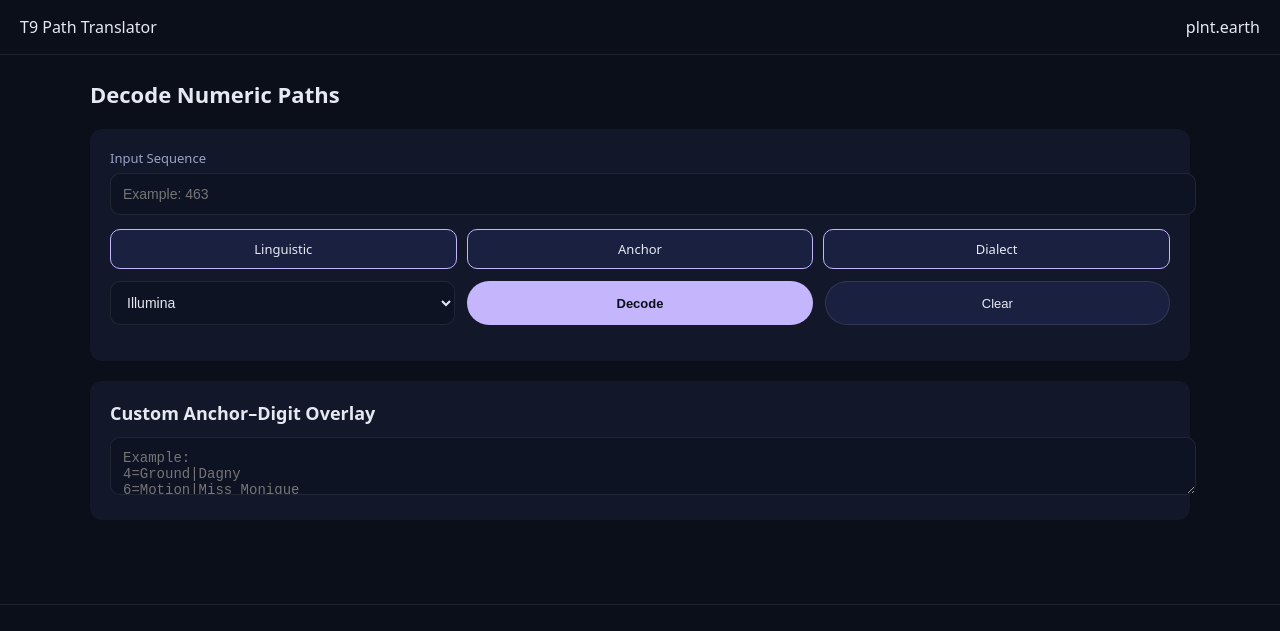
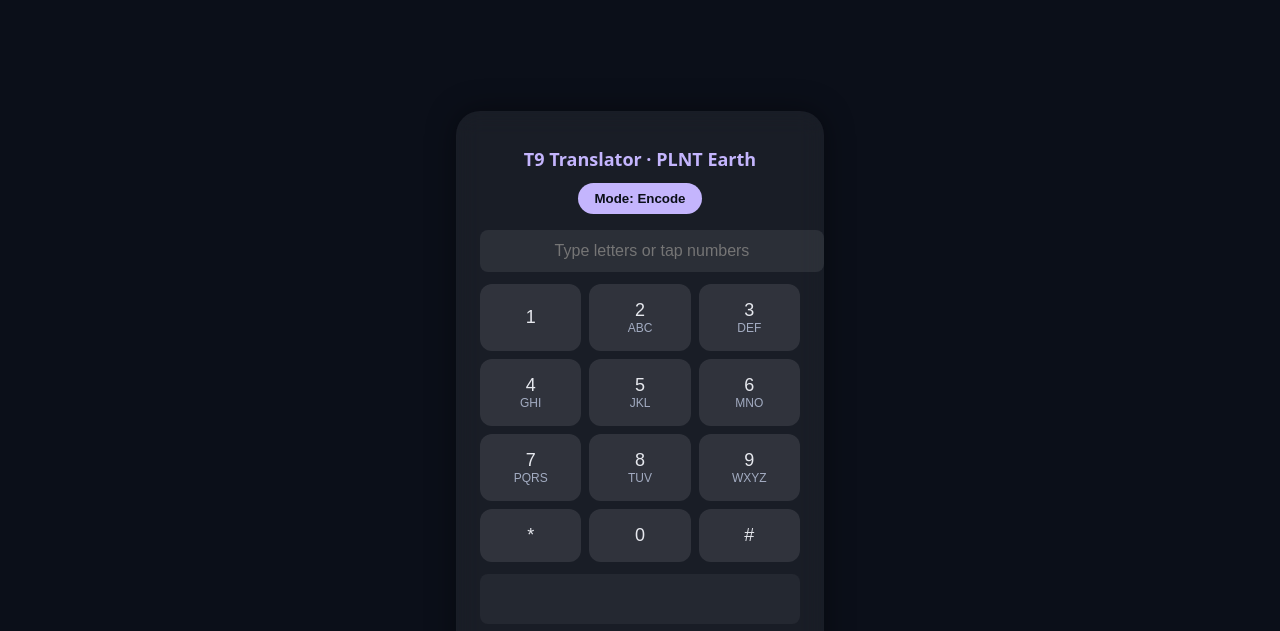
Before and after one commit to tcarrw/t9, a plain HTML site: page index.html in a window 1280 px wide. Shown: the top 631 px of the page. Drawn offline with Linux system fonts and the light colour scheme.

Commit message:
Refactor HTML structure and styles for T9 Translator
Updated the title and adjusted various styles for better layout and appearance. Added new elements for functionality and improved button interactions.

```diff
--- a/index.html
+++ b/index.html
@@ -3,306 +3,216 @@
 <head>
 <meta charset="utf-8">
 <meta name="viewport" content="width=device-width,initial-scale=1">
-<title>T9 Path Translator · PLNT Earth</title>
-<meta name="description" content="Decode numeric sequences into linguistic, anchor, and path-based flows.">
+<title>T9 Translator · PLNT Earth</title>
 <meta name="theme-color" content="#0b0f19">
-
 <style>
 :root{
   --bg:#0b0f19;
-  --panel:#121829;
-  --ink:#e7e9f2;
-  --muted:#9aa3c7;
+  --ink:#e6e8ee;
+  --muted:#a3acc2;
+  --card:rgba(255,255,255,0.06);
   --accent:#c4b5fd;
-  --chip:#1a2040;
-  --fire:#ef4444;
-  --knife:#f59e0b;
-  --key:#22d3ee;
-  --map:#a78bfa;
 }
-
 html,body{
   margin:0;
+  padding:0;
   background:var(--bg);
   color:var(--ink);
-  font-family:system-ui,-apple-system,BlinkMacSystemFont,"Segoe UI",Roboto,sans-serif;
+  font-family:system-ui,sans-serif;
+  height:100%;
+  display:flex;
+  align-items:center;
+  justify-content:center;
 }
-
-header{
-  padding:16px 20px;
-  border-bottom:1px solid rgba(255,255,255,0.08);
-  display:flex;
-  justify-content:space-between;
-  align-items:center;
+#app{
+  background:var(--card);
+  backdrop-filter:blur(12px);
+  border-radius:24px;
+  padding:24px;
+  width:320px;
+  max-width:90%;
+  text-align:center;
+  box-shadow:0 0 30px rgba(0,0,0,0.4);
 }
-
-main{
-  max-width:1100px;
-  margin:0 auto;
-  padding:24px;
+h1{
+  font-size:18px;
+  margin-bottom:12px;
+  color:var(--accent);
 }
-
-h1{
-  font-size:22px;
-  margin:0 0 12px;
+#modeToggle{
+  background:var(--accent);
+  color:var(--bg);
+  border:none;
+  border-radius:20px;
+  padding:8px 16px;
+  font-weight:600;
+  cursor:pointer;
+  margin-bottom:16px;
 }
-
-.panel{
-  background:var(--panel);
-  border-radius:12px;
-  padding:20px;
-  margin-top:20px;
-}
-
-textarea,input,select{
+#display{
   width:100%;
-  background:#0e1324;
-  border:1px solid rgba(255,255,255,0.08);
-  border-radius:10px;
+  background:rgba(255,255,255,0.08);
+  border:none;
+  border-radius:8px;
   padding:12px;
   color:var(--ink);
-  font-size:14px;
+  font-size:16px;
+  text-align:center;
+  margin-bottom:12px;
 }
-
-textarea:focus,input:focus,select:focus{
-  outline:none;
-  border-color:var(--accent);
-}
-
-label{
-  display:block;
-  font-size:13px;
-  color:var(--muted);
-  margin-bottom:6px;
-}
-
-.controls{
-  display:grid;
-  grid-template-columns:repeat(auto-fit,minmax(200px,1fr));
-  gap:12px;
-  margin-top:12px;
-}
-
-button{
-  background:var(--chip);
-  color:var(--ink);
-  border:1px solid rgba(255,255,255,0.1);
-  border-radius:999px;
-  padding:8px 14px;
-  cursor:pointer;
-  font-size:13px;
-}
-
-button.primary{
-  background:var(--accent);
-  color:#0b0f19;
-  border:none;
-  font-weight:600;
-}
-
-.toggleRow{
+.pad{
   display:grid;
   grid-template-columns:repeat(3,1fr);
-  gap:10px;
+  gap:8px;
+  margin-bottom:12px;
 }
-
-.toggle{
-  background:#0e1324;
-  border-radius:10px;
-  padding:10px;
-  text-align:center;
+button.key{
+  background:rgba(255,255,255,0.1);
+  border:none;
+  border-radius:12px;
+  padding:16px 0;
+  color:var(--ink);
+  font-size:18px;
   cursor:pointer;
-  border:1px solid rgba(255,255,255,0.08);
-  font-size:13px;
+  transition:background 0.2s,transform 0.1s;
 }
-
-.toggle.active{
-  border-color:var(--accent);
-  background:var(--chip);
+button.key:active{
+  background:var(--accent);
+  color:var(--bg);
+  transform:scale(0.96);
 }
-
-.results{
-  margin-top:16px;
-  display:grid;
-  gap:12px;
-}
-
-.result{
-  background:#0e1324;
-  border-radius:10px;
-  padding:12px 14px;
-  font-size:14px;
-}
-
-.flow{
-  display:flex;
-  gap:10px;
-  flex-wrap:wrap;
-}
-
-.flow span{
-  padding:6px 12px;
-  border-radius:999px;
-  font-size:12px;
-  font-weight:600;
-}
-
-.map{background:var(--map);color:#0b0f19}
-.fire{background:var(--fire)}
-.knife{background:var(--knife);color:#0b0f19}
-.key{background:var(--key);color:#0b0f19}
-
-footer{
-  margin-top:60px;
-  padding:32px 20px;
-  border-top:1px solid rgba(255,255,255,0.08);
-  text-align:center;
+.key span{
+  display:block;
   font-size:12px;
   color:var(--muted);
 }
-
-footer .earth{
-  font-size:28px;
-  display:block;
-  margin-bottom:8px;
+#output{
+  background:rgba(255,255,255,0.05);
+  border-radius:8px;
+  padding:10px;
+  font-size:14px;
+  color:var(--muted);
+  min-height:30px;
+  margin-bottom:10px;
+  word-break:break-all;
 }
-
-footer a{
-  color:var(--accent);
-  text-decoration:none;
+.controls{
+  display:flex;
+  justify-content:space-between;
+}
+.controls button{
+  flex:1;
+  margin:0 4px;
+  background:rgba(255,255,255,0.08);
+  border:none;
+  border-radius:8px;
+  padding:8px;
+  color:var(--ink);
+  cursor:pointer;
+  font-weight:600;
+}
+.controls button:active{
+  background:var(--accent);
+  color:var(--bg);
 }
 </style>
 </head>
+<body>
+<div id="app">
+  <h1>T9 Translator · PLNT Earth</h1>
+  <button id="modeToggle">Mode: Encode</button>
+  <input id="display" placeholder="Type letters or tap numbers">
+  <div class="pad">
+    <button class="key" data-num="1">1</button>
+    <button class="key" data-num="2">2<span>ABC</span></button>
+    <button class="key" data-num="3">3<span>DEF</span></button>
+    <button class="key" data-num="4">4<span>GHI</span></button>
+    <button class="key" data-num="5">5<span>JKL</span></button>
+    <button class="key" data-num="6">6<span>MNO</span></button>
+    <button class="key" data-num="7">7<span>PQRS</span></button>
+    <button class="key" data-num="8">8<span>TUV</span></button>
+    <button class="key" data-num="9">9<span>WXYZ</span></button>
+    <button class="key" data-num="*">*</button>
+    <button class="key" data-num="0">0</button>
+    <button class="key" data-num="#">#</button>
+  </div>
+  <div id="output"></div>
+  <div class="controls">
+    <button id="clearBtn">Clear</button>
+    <button id="copyBtn">Copy</button>
+  </div>
+</div>
+<script>
+const display=document.getElementById('display');
+const output=document.getElementById('output');
+const modeToggle=document.getElementById('modeToggle');
+const clearBtn=document.getElementById('clearBtn');
+const copyBtn=document.getElementById('copyBtn');
+const padKeys=document.querySelectorAll('.key');
+let mode=localStorage.getItem('t9mode')||'encode';
+let inputCache=localStorage.getItem('t9input')||'';
+display.value=inputCache;
+updateModeText();
+translate();
 
-<body>
-
-<header>
-  <div>T9 Path Translator</div>
-  <div>plnt.earth</div>
-</header>
-
-<main>
-<h1>Decode Numeric Paths</h1>
-
-<div class="panel">
-  <label>Input Sequence</label>
-  <input id="input" placeholder="Example: 463">
-
-  <div class="toggleRow" style="margin-top:14px">
-    <div class="toggle active" id="tLing" onclick="toggleMode('ling')">Linguistic</div>
-    <div class="toggle active" id="tAnchor" onclick="toggleMode('anchor')">Anchor</div>
-    <div class="toggle active" id="tDialect" onclick="toggleMode('dialect')">Dialect</div>
-  </div>
-
-  <div class="controls">
-    <select id="dialect">
-      <option value="illumina">Illumina</option>
-      <option value="us">US</option>
-      <option value="au">AU</option>
-    </select>
-    <button class="primary" onclick="decode()">Decode</button>
-    <button onclick="clearAll()">Clear</button>
-  </div>
-
-  <div id="output" class="results"></div>
-</div>
-
-<div class="panel">
-  <h1 style="font-size:18px">Custom Anchor–Digit Overlay</h1>
-  <textarea id="overlay" placeholder="Example:
-4=Ground|Dagny
-6=Motion|Miss Monique
-3=Structure|Taylor"></textarea>
-</div>
-
-</main>
-
-<footer>
-  <span class="earth">🌍</span>
-  <div>PLNT Earth</div>
-  <div>Map → Fire → Knife → Key</div>
-  <div style="margin-top:6px">
-    <a href="https://plnt.earth">plnt.earth</a>
-  </div>
-</footer>
-
-<script>
-const t9 = {
-  2:["a","b","c"],3:["d","e","f"],4:["g","h","i"],
-  5:["j","k","l"],6:["m","n","o"],
-  7:["p","q","r","s"],8:["t","u","v"],9:["w","x","y","z"]
+const t9map={
+  2:['A','B','C'],3:['D','E','F'],4:['G','H','I'],
+  5:['J','K','L'],6:['M','N','O'],
+  7:['P','Q','R','S'],8:['T','U','V'],9:['W','X','Y','Z']
 };
-
-let modes={ling:true,anchor:true,dialect:true};
-
-function toggleMode(m){
-  modes[m]=!modes[m];
-  document.getElementById("t"+m.charAt(0).toUpperCase()+m.slice(1)).classList.toggle("active");
+const letterToNum={};
+for(const [num,letters] of Object.entries(t9map)){
+  for(const l of letters) letterToNum[l]=num;
 }
 
-function parseOverlay(){
-  const lines=document.getElementById("overlay").value.split("\n");
-  const map={};
-  lines.forEach(l=>{
-    const [d,v]=l.split("=");
-    if(d&&v) map[d.trim()]=v.trim();
-  });
-  return map;
+function updateModeText(){
+  modeToggle.textContent='Mode: '+(mode==='encode'?'Encode':'Decode');
 }
-
-function decode(){
-  const out=document.getElementById("output");
-  out.innerHTML="";
-  const seq=document.getElementById("input").value.trim();
-  if(!seq) return;
-
-  const overlay=parseOverlay();
-
-  if(modes.ling){
-    const combos=[...seq].map(n=>t9[n]||[]).reduce((a,b)=>a.flatMap(d=>b.map(e=>d+e)));
-    out.appendChild(block("Linguistic", combos.slice(0,16).join(", ")));
+function translate(){
+  const val=display.value.toUpperCase();
+  if(mode==='encode'){
+    let res='';
+    for(const ch of val){
+      res+=letterToNum[ch]||ch;
+    }
+    output.textContent=res;
+  }else{
+    const combos=[''];
+    for(const digit of val){
+      const letters=t9map[digit];
+      if(!letters){for(let i in combos)combos[i]+=digit;continue;}
+      const newCombos=[];
+      for(const prefix of combos){
+        for(const l of letters)newCombos.push(prefix+l);
+      }
+      combos.splice(0,combos.length,...newCombos);
+      if(combos.length>1000)break;
+    }
+    output.textContent=combos.slice(0,50).join(' ');
   }
-
-  if(modes.anchor){
-    const anchors=[...seq].map(n=>overlay[n]||"—");
-    out.appendChild(block("Anchor Overlay", anchors.join(" → ")));
-  }
-
-  const flow=document.createElement("div");
-  flow.className="flow";
-  [...seq].forEach((_,i)=>{
-    const p=i===0?"map":i===1?"fire":i===2?"knife":"key";
-    const s=document.createElement("span");
-    s.className=p;
-    s.textContent=p.toUpperCase();
-    flow.appendChild(s);
-  });
-  out.appendChild(flow);
-
-  const url=new URL(location.href);
-  url.searchParams.set("q",seq);
-  history.replaceState({},'',url);
+  localStorage.setItem('t9input',display.value);
 }
-
-function block(title,content){
-  const d=document.createElement("div");
-  d.className="result";
-  d.innerHTML="<strong>"+title+"</strong><br>"+content;
-  return d;
-}
-
-function clearAll(){
-  document.getElementById("input").value="";
-  document.getElementById("output").innerHTML="";
-  history.replaceState({},'',location.pathname);
-}
-
-const params=new URLSearchParams(location.search);
-if(params.get("q")){
-  document.getElementById("input").value=params.get("q");
-  decode();
-}
+modeToggle.onclick=()=>{
+  mode=mode==='encode'?'decode':'encode';
+  localStorage.setItem('t9mode',mode);
+  updateModeText();
+  translate();
+};
+display.oninput=translate;
+padKeys.forEach(btn=>{
+  btn.onclick=()=>{
+    display.value+=btn.dataset.num||'';
+    translate();
+  };
+});
+clearBtn.onclick=()=>{
+  display.value='';
+  output.textContent='';
+  localStorage.removeItem('t9input');
+};
+copyBtn.onclick=()=>{
+  navigator.clipboard.writeText(output.textContent);
+};
 </script>
-
 </body>
 </html>
```
